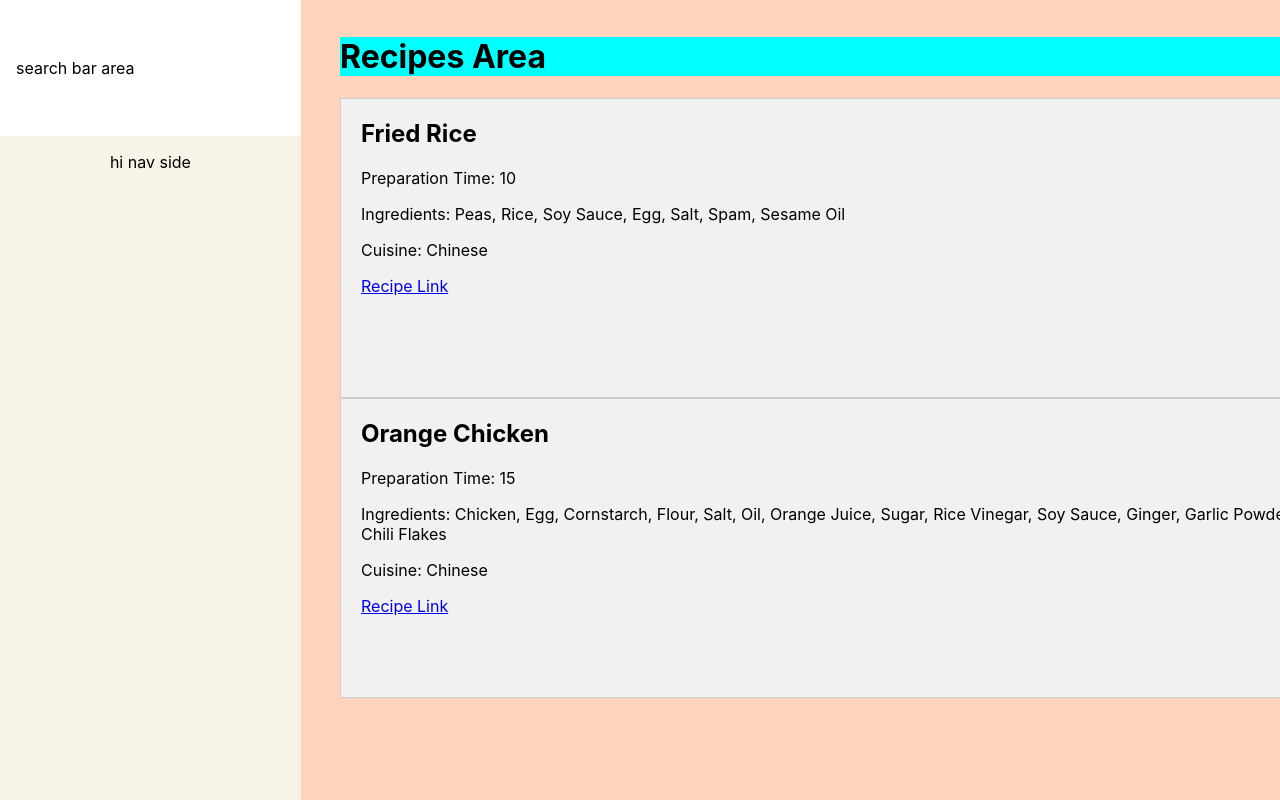
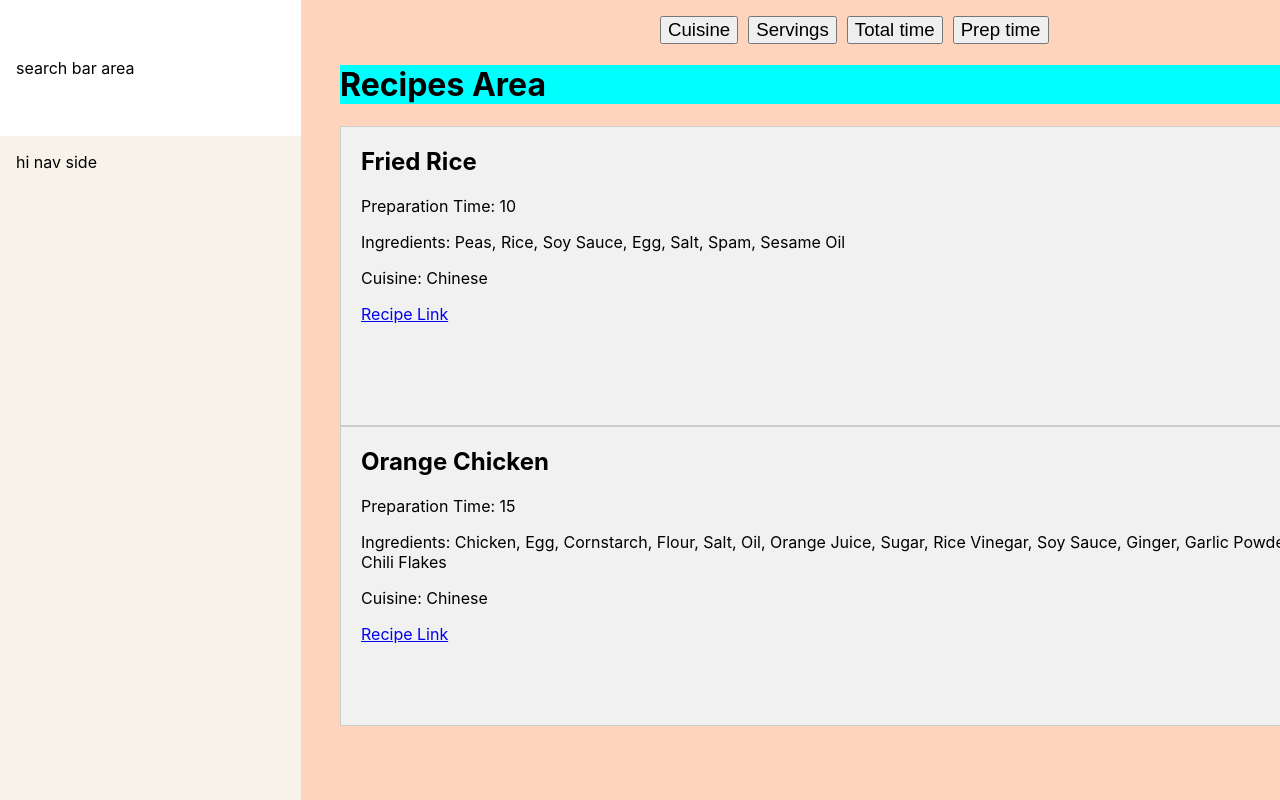
Before and after one commit to hcp-uw/yummy, a React (Create React App) app in the folder frontend/: page / in a window 1280 px wide. Built offline with nearby package versions, Linux system fonts and the light colour scheme.

Commit message:
Added sliders

```diff
--- a/frontend/src/App.css
+++ b/frontend/src/App.css
@@ -1,38 +1,7 @@
-.App {
-  text-align: center;
+.filterArea {
+  margin-left: 30%;
 }
-
-.App-logo {
-  height: 40vmin;
-  pointer-events: none;
+button {
+  margin-right: 10px;
+  font-size: 14pt;
 }
-
-@media (prefers-reduced-motion: no-preference) {
-  .App-logo {
-    animation: App-logo-spin infinite 20s linear;
-  }
-}
-
-.App-header {
-  background-color: #282c34;
-  min-height: 100vh;
-  display: flex;
-  flex-direction: column;
-  align-items: center;
-  justify-content: center;
-  font-size: calc(10px + 2vmin);
-  color: white;
-}
-
-.App-link {
-  color: #61dafb;
-}
-
-@keyframes App-logo-spin {
-  from {
-    transform: rotate(0deg);
-  }
-  to {
-    transform: rotate(360deg);
-  }
-}
--- a/frontend/src/App.js
+++ b/frontend/src/App.js
@@ -1,16 +1,56 @@
-import React from 'react';
+import React, { useState } from 'react';
 import './App.css';
 import Layout from './Components/Layout';
-import RecipeDisplay from './Components/RecipeDisplay';
 
 // recipe display page
 function App() {
+  const [prepTime, setPrepTime] = useState(false);
+  const [totalTime, setTotalTime] = useState(false);
+  const [totalMinutes, setTotalMinutes] = useState(1);
+  const [prepMinutes, setPrepMinutes] = useState(1);
+
+  const handleTotalClick = () => {
+    setTotalTime(!totalTime);
+  }
+
+  const handlePrepClick = () => {
+    setPrepTime(!prepTime);
+  }
+
   return (
-    <div className="App">
       <Layout>
-
+        <div class="filterArea">
+          <button type="button">Cuisine</button>
+          <button type="button">Servings</button>
+          <button type="button" onClick={handleTotalClick}>Total time</button>
+          {totalTime && (
+            <div>
+              <input
+               type="range"
+                min={1}
+                max={180}
+                step={1}
+                value={totalMinutes}
+                onChange={event => {
+                  setTotalMinutes(event.target.valueAsNumber)}}/>
+            <p>Total time: {totalMinutes} minutes</p>
+            </div>
+          )}
+          <button type="button" onClick={handlePrepClick}>Prep time</button>
+          {prepTime && (
+            <div>
+              <input
+               type="range"
+                min={1}
+                max={180}
+                step={1}
+                value={prepMinutes}
+                onChange={event => {setPrepMinutes(event.target.valueAsNumber)}}/>
+            <p>Prep time: {prepMinutes} minutes</p>
+            </div>
+          )}
+        </div>
       </Layout>
-    </div>
   );
 }
 
```
